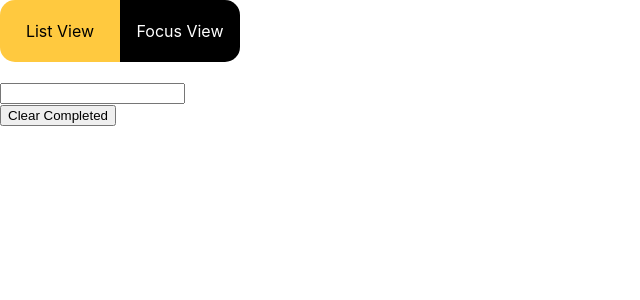
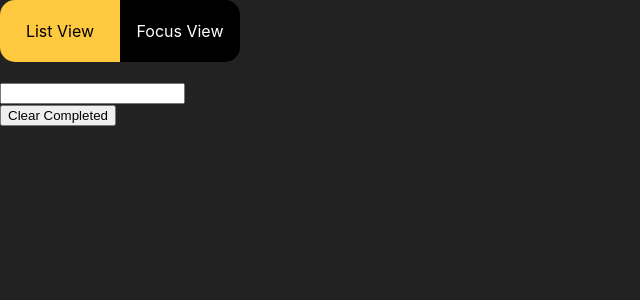
Before and after one commit to FrancoTr/react-ts-midtodolist, a React (Create React App) app: page / in a window 1280 px wide. Shown: the top 300 px of the page, without its empty margins (0-640 px from the left). Built offline with nearby package versions, Linux system fonts and the light colour scheme.

Commit message:
Add global style styled component

```diff
--- a/src/App.tsx
+++ b/src/App.tsx
@@ -6,7 +6,7 @@ import { Task } from "./types";
 import useLocalStorage from "./hooks/use-local-storage";
 import TaskContext from "./contexts/task-store";
 import styled from "styled-components";
-import { colors } from "./styles";
+import { colors, GlobalStyle } from "./styles";
 
 const Nav = styled.nav`
   display: flex;
@@ -42,6 +42,8 @@ function App() {
   const [tasks, setTasks] = useLocalStorage<Task[]>("tasks", []);
 
   return (
+    <>
+      <GlobalStyle />
       <BrowserRouter>
         <TaskContext.Provider value={[tasks, setTasks]}>
           <Nav>
@@ -59,6 +61,7 @@ function App() {
           </Routes>
         </TaskContext.Provider>
       </BrowserRouter>
+    </>
   );
 }
 
--- a/src/styles.ts
+++ b/src/styles.ts
@@ -1,3 +1,10 @@
+import { createGlobalStyle } from "styled-components";
+
 export const colors = {
   primary: "#ffC93F",
 };
+
+export const GlobalStyle = createGlobalStyle`
+body{
+    background: #222;
+}`;
```
Lines whose indentation alone changed are shown as unchanged.
